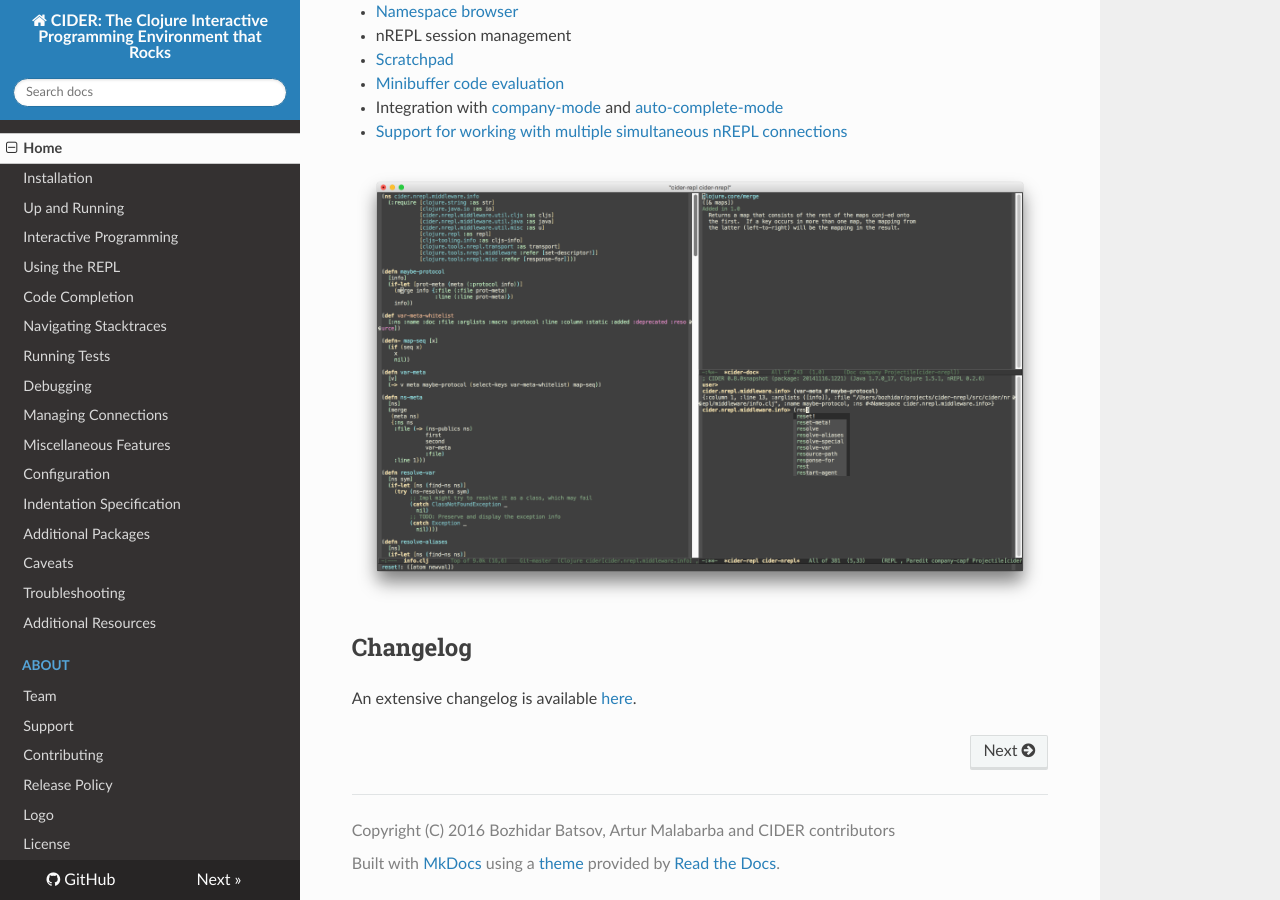
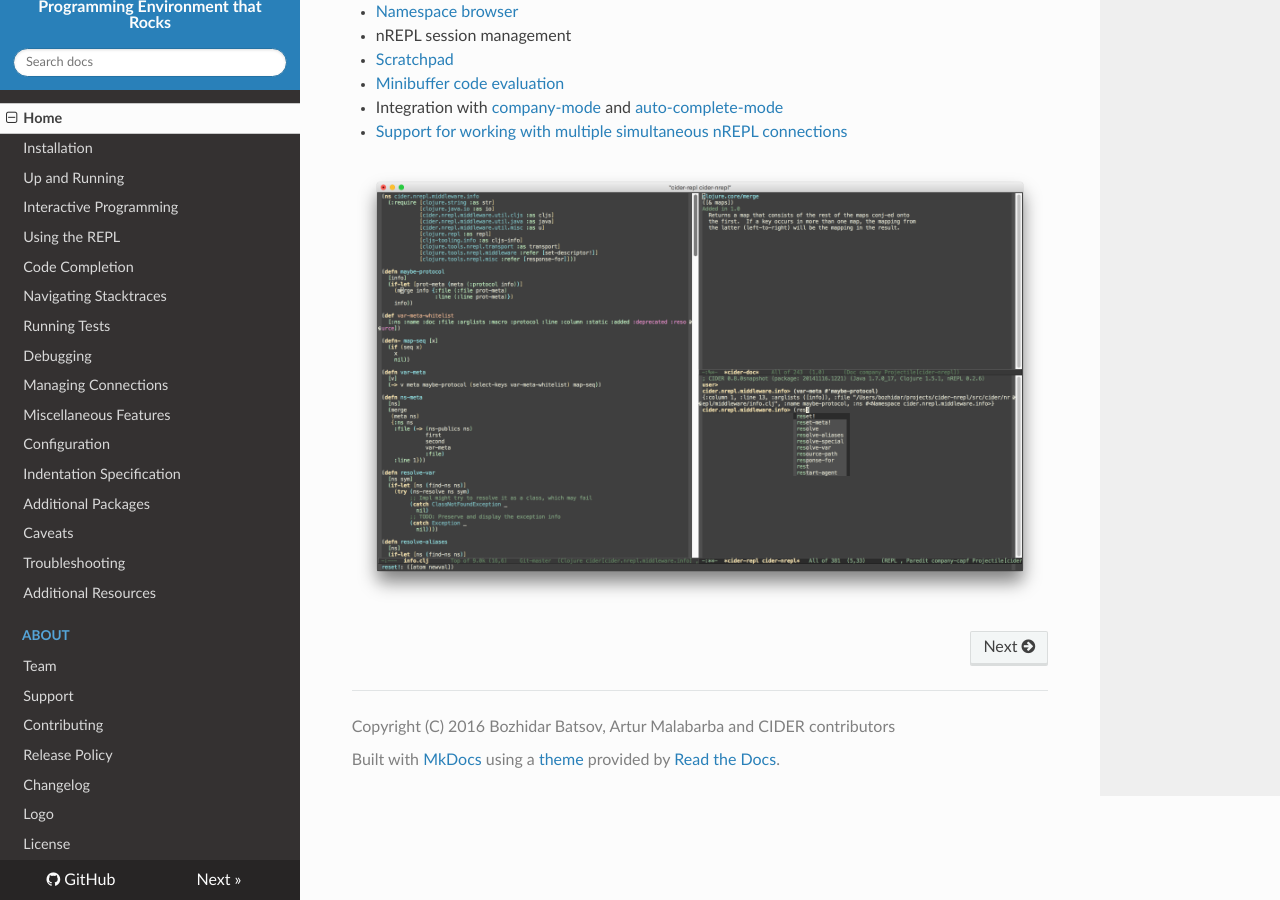
Before and after one commit to clojure-emacs/cider, an MkDocs documentation site: the page built from doc/index.md, in a window 1280 px wide and 900 px high, scrolled down 2348 px. Built offline with MkDocs 1.6.1, drawn with Linux system fonts in a browser that asks for light colours; nearby versions of some CDN libraries; old or Windows-style settings are respelled for this version of MkDocs.

Commit message:
Move the changelog to a separate manual section

```diff
--- a/doc/index.md
+++ b/doc/index.md
@@ -81,10 +81,6 @@
 
 ![CIDER Screenshot](images/cider-overview.png)
 
-## Changelog
-
-An extensive changelog is available [here](https://github.com/clojure-emacs/cider/blob/master/CHANGELOG.md).
-
 [nREPL]: https://github.com/clojure/tools.nrepl
 [SLIME]: https://github.com/slime/slime
 [swank-clojure]: https://github.com/technomancy/swank-clojure
--- a/mkdocs.yml
+++ b/mkdocs.yml
@@ -26,6 +26,7 @@
     - Support: about/support.md
     - Contributing: about/contributing.md
     - Release Policy: about/release_policy.md
+    - Changelog: about/changelog.md
     - Logo: about/logo.md
     - License: about/license.md
 extra_css:
```
Also changed, not shown: doc/about/changelog.md (added, +1 -0 lines).
